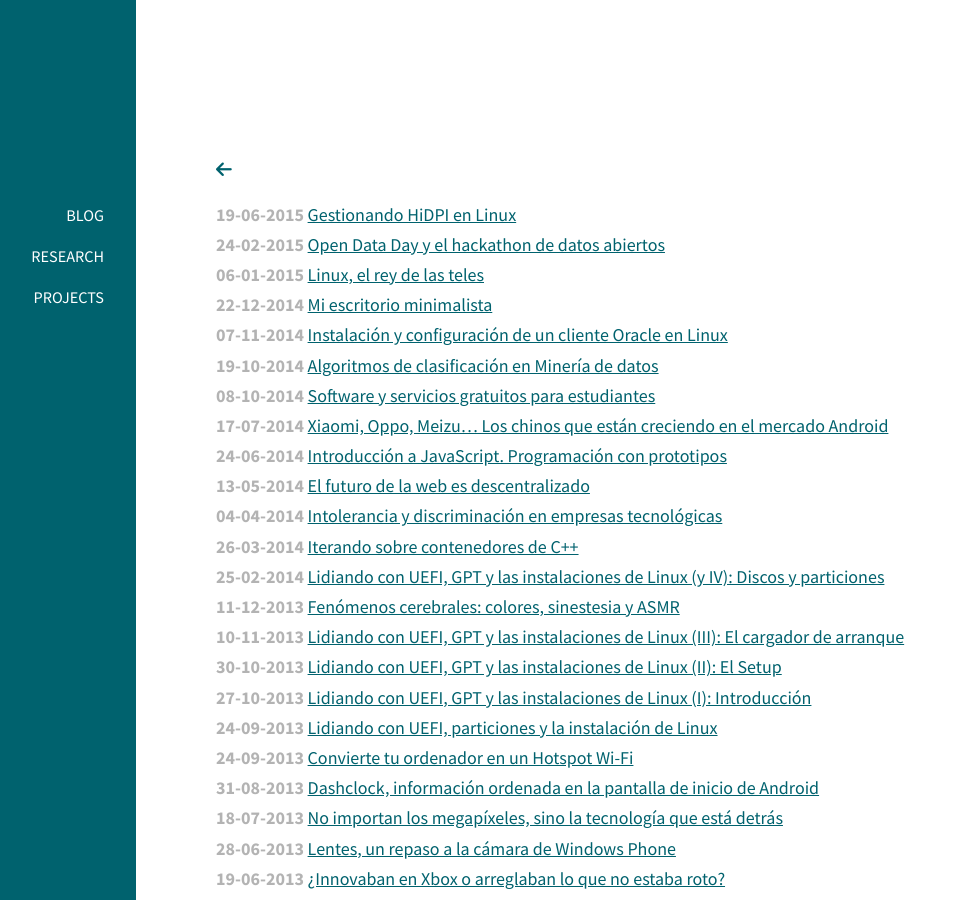
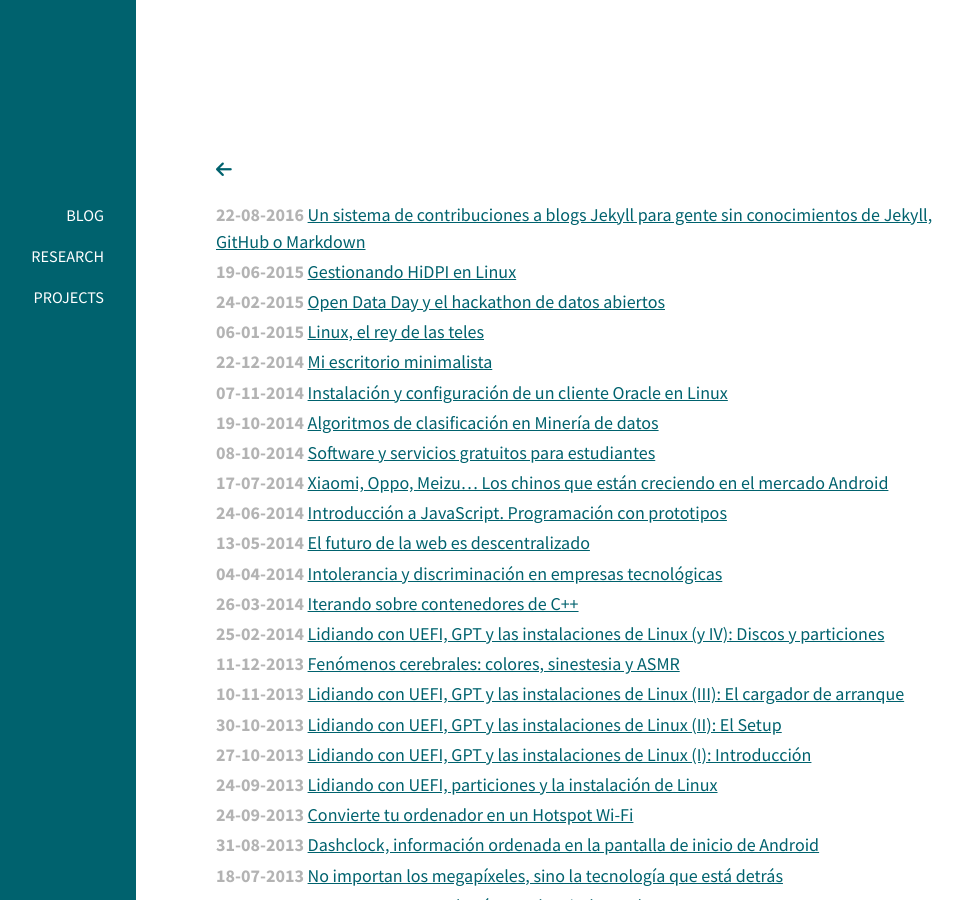
Before and after one commit to fdavidcl/fdavidcl.github.io, a Jekyll site: the page built from blog/archive.md, in a window 1280 px wide and 900 px high. Shown: the whole window, without its empty margins (248-1211 px from the left). Built offline with Jekyll 4.4.1, drawn with Linux system fonts in a browser that asks for light colours; nearby versions of some CDN libraries; part of the change alters nothing that is shown.

Commit message:
New post

```diff
--- a/_drafts/2016-08-22-jekyll-formularios.md
+++ b/_posts/2016-08-22-jekyll-formularios.md
@@ -1,10 +1,14 @@
 ---
-title: Cómo hacer accesible un blog Jekyll a quien no sabe de Jekyll ni GitHub
+title: Un sistema de contribuciones a blogs Jekyll para gente sin conocimientos de Jekyll, GitHub o Markdown
 ---
 
 Durante un tiempo, los colaboradores del [blog de LibreIM](http://tux.ugr.es/dgiim/blog) hemos tenido que componer los posts prácticamente a mano, haciendo uso de un editor de texto para escribirlos, Git para llevar el registro de cambios y una *pull request* en GitHub para enviar el post, revisarlo y corregirlo. Evidentemente, este puede ser un proceso ideal para desarrolladores acostumbrados al proceso, pero está lejos de ser perfecto cuando tratamos de mantener un blog colaborativo abierto a que cualquiera publique su conocimiento. Lo que buscamos es una forma de abstraer el proceso de edición y envío de posts para hacer el blog accesible a mucha más gente.
 
 La solución que concebimos consta de dos partes: por un lado, un backend que utilizaría una cuenta *bot* de GitHub para la gestión automática de ramas y *pull requests*; por otro, una aplicación web con un formulario y un sencillo editor desde la que se enviarían los posts.
+
+{:.fig}
+![Formulario resultante](/assets/images/jekyll-form.png)
+Un ejemplo del [formulario resultante](http://tux.ugr.es/dgiim/new/post)
 
 ## Preparativos previos
 
@@ -159,4 +163,85 @@ Para iniciar el servidor web con nuestra aplicación, debería bastar con ejecut
 
 ### Añadiendo un editor de verdad
 
-Todo esto ya está muy bien, y la aplicación ahorra un montón de esfuerzo para cada vez que se crea un nuevo post. Pero aún queda una barrera que evitaría que algunos usuarios estuvieran cómodos escribiendo: el marcado de formato con Markdown.
+Todo esto ya está muy bien, y la aplicación ahorra un montón de esfuerzo para cada vez que se crea un nuevo post. Pero aún queda una barrera que evitaría que algunos usuarios estuvieran cómodos escribiendo: el marcado de formato con Markdown. Existen diversos editores Markdown que pueden incrustarse en una página web, algunos con amplias funcionalidades y otros más sencillos. Nosotros optamos por [SimpleMDE](https://simplemde.com/), que facilita la escritura mediante algunas pistas visuales en el código y unos botones que dan acceso a la mayoría de opciones de formato de Markdown.
+
+Este editor aporta además una opción de previsualización personalizable, lo que quiere decir que podemos modificar la forma en que se compila el código Markdown y se muestra dicha vista previa. Como los blogs Jekyll usan el intérprete [Kramdown](http://kramdown.gettalong.org/) por defecto, podemos añadir una ruta al servidor que compile un documento mediante esta herramienta. Además, utilizamos también la gema [Rouge](http://rouge.jneen.net/) para resaltado de código.
+
+~~~ ruby
+# form.rb
+# ...
+post "/preview/?" do
+  Kramdown::Document.new(params[:content], syntax_highlighter: :rouge).to_html
+end
+~~~
+
+Por otro lado, el editor habrá que inicializarlo mediante un código similar al siguiente:
+
+~~~ haml
+%form{action: "/posts", method: "post"}
+  -# ...
+  %textarea#markdown_editor{name: "content", placeholder: "Contenido"}
+
+%link{rel: "stylesheet", href: "https://cdn.jsdelivr.net/simplemde/latest/simplemde.min.css"}
+%script{src: "https://cdn.jsdelivr.net/simplemde/latest/simplemde.min.js"}
+:javascript
+  // La típica función para peticiones AJAX
+  function AjaxRequest(url, method, data, callback) {
+    var xmlhttp;
+
+    if (window.XMLHttpRequest)
+      xmlhttp = new XMLHttpRequest();
+    else
+      xmlhttp = new ActiveXObject("Microsoft.XMLHTTP");
+
+    xmlhttp.onreadystatechange = function() {
+      if (xmlhttp.readyState == 4 && xmlhttp.status == 200) {
+        if (xmlhttp.responseXML) {
+          callback(xmlhttp.responseXML);
+        } else {
+          callback(xmlhttp.responseText);
+        }
+      }
+    };
+
+    xmlhttp.open(method, url, true);
+
+    if (method == "POST")
+      xmlhttp.setRequestHeader("Content-type", "application/x-www-form-urlencoded");
+
+    xmlhttp.send(data);
+  }
+
+  // Inicializa el editor Markdown con algunas opciones extra
+  var simplemde = new SimpleMDE({
+    element: document.getElementById("markdown_editor"),
+    blockStyles: {
+      code: "~~~"
+    },
+    // Usa el sistema propio para vista previa (kramdown + rouge)
+    previewRender: function(plainText, preview) {
+      // Esperar un segundo sin cambios para hacer la petición
+      if (window.delay)
+        clearTimeout(window.delay);
+
+      window.delay = setTimeout(function() {
+        AjaxRequest("/preview", "POST", "content=" + encodeURIComponent(plainText), function(response) {
+          // `preview` es el nodo que contiene la vista previa
+          preview.innerHTML = response;
+        });
+      }, 1000);
+
+      return preview.innerHTML;
+    }
+  });
+~~~
+
+Ahora sí, con todo esto tenemos un editor que facilita la tarea de escribir un post a cualquiera.
+
+## Los extras
+
+Un par de funcionalidades adicionales que hemos utilizado en [el formulario para LibreIM](http://tux.ugr.es/dgiim/new/post) son la inclusión de [MathJax](http://mathjax.org/) para interpretar fórmulas en LaTeX, y de un CAPTCHA mediante la gema [recaptcha](https://rubygems.org/gems/recaptcha/). No entro aquí en más detalle porque son fáciles de usar; además, todo nuestro código está [publicado en GitHub](https://github.com/libreim/form-im).
+
+## En conclusión...
+
+Mantener un blog en Jekyll tiene muchas ventajas: se puede hostear en cualquier servidor ya que es un generador de sitios estáticos, se puede realizar control de cambios por Git, etc. Y, con un poco de trabajo y una pequeña aplicación web, también se puede hacer accesible la colaboración a cualquier persona, incluso sin conocimientos de GitHub, Jekyll o Markdown. Ahora queda la parte complicada: convencer a más personas para que contribuyan al blog ;)
```
Also changed, not shown: assets/images/jekyll-form.png (added).
